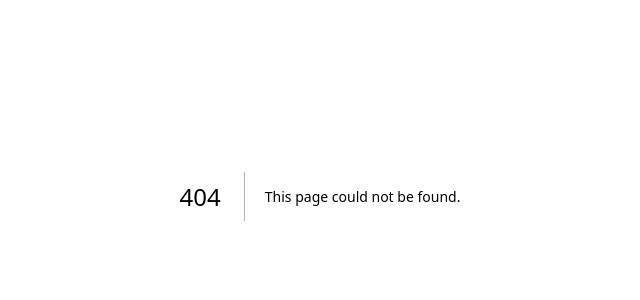
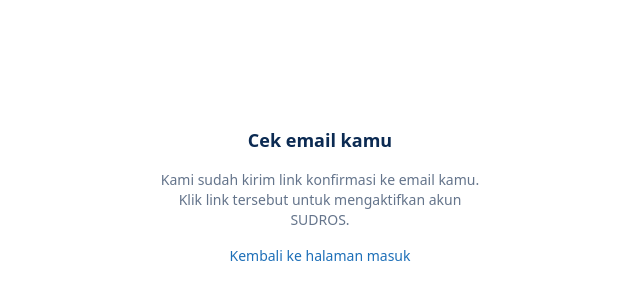
Before and after one commit to nadinesuhendro-png/SUDROS, a Next.js app: page /register/check-email in a window 1280 px wide. Before the commit this address had no page. Shown: the part 204-504 px from the top of the page, without its empty margins (320-960 px from the left). Built offline with nearby package versions, Linux system fonts and the light colour scheme.

Commit message:
Create page.tsx

```diff
--- /dev/null
+++ b/app/(auth)/register/check-email/page.tsx
@@ -0,0 +1,18 @@
+import Link from "next/link";
+
+export default function CheckEmailPage() {
+  return (
+    <main className="flex min-h-screen flex-col items-center justify-center gap-4 p-6 text-center">
+      <h1 className="text-lg font-semibold" style={{ color: "var(--primary-dark)" }}>
+        Cek email kamu
+      </h1>
+      <p className="max-w-xs text-sm text-[var(--muted-foreground)]">
+        Kami sudah kirim link konfirmasi ke email kamu. Klik link tersebut
+        untuk mengaktifkan akun SUDROS.
+      </p>
+      <Link href="/login" className="text-sm font-medium" style={{ color: "var(--primary)" }}>
+        Kembali ke halaman masuk
+      </Link>
+    </main>
+  );
+}
```
